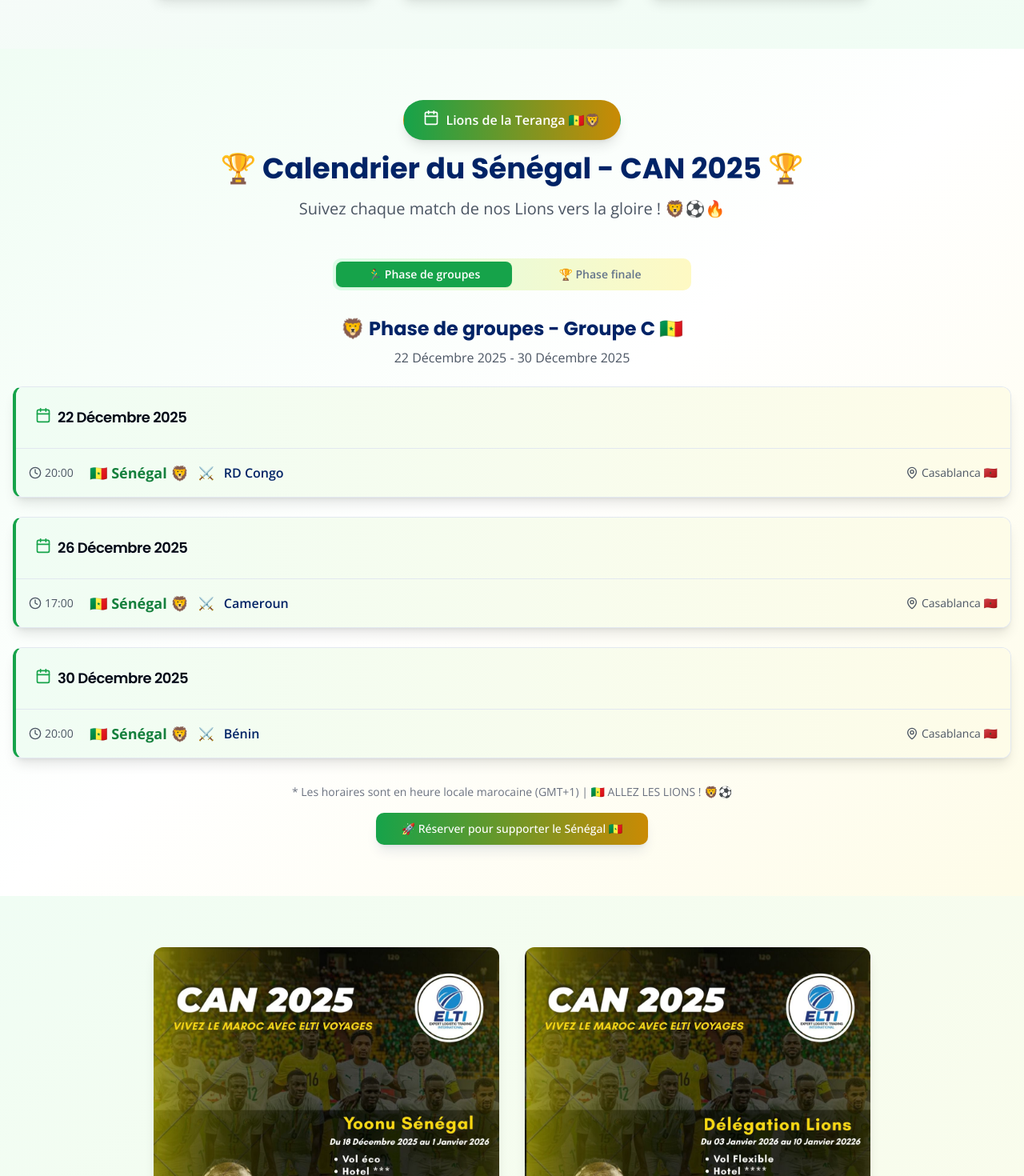
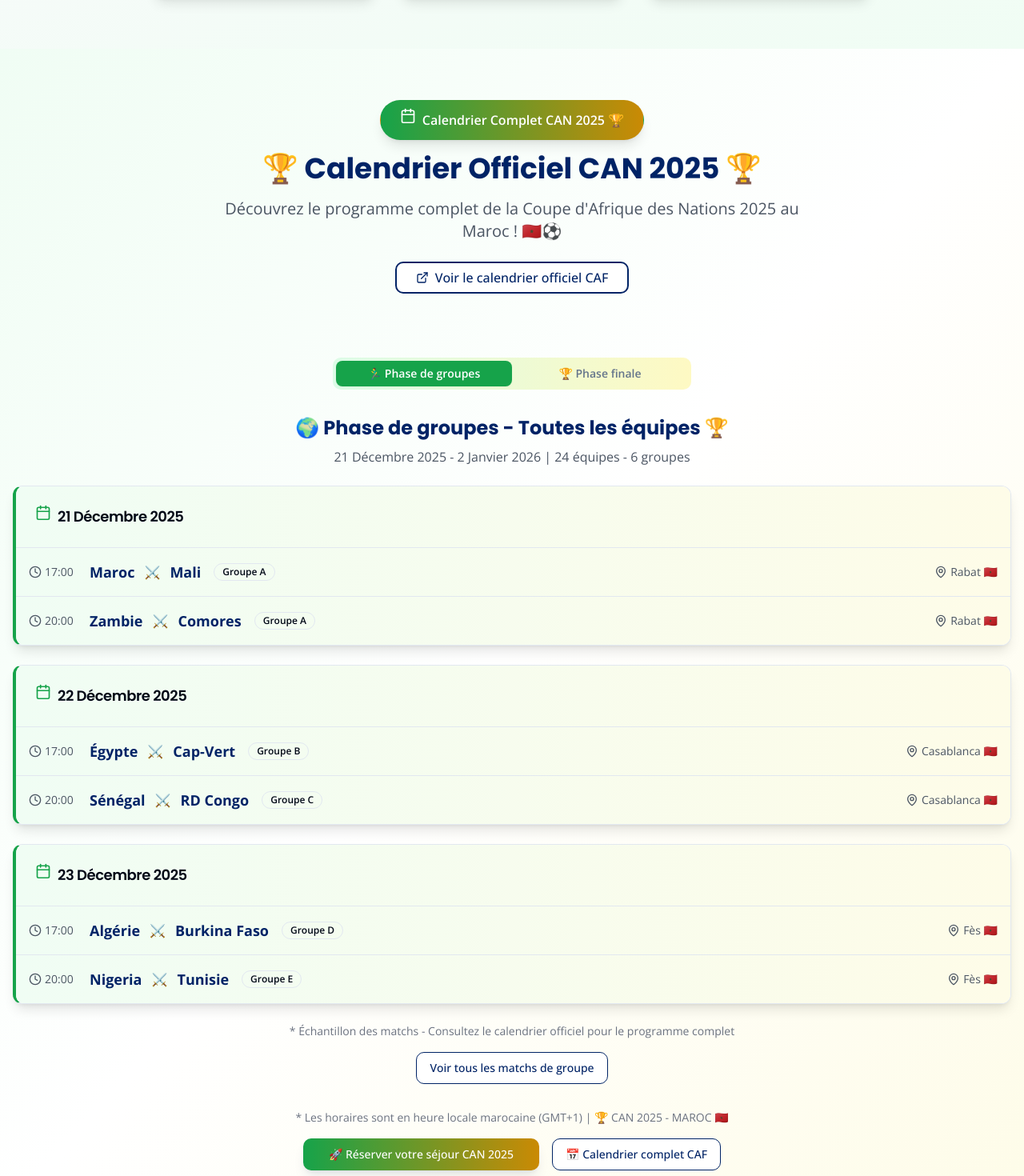
Before and after one commit to Cherif0104/elti-voyages-afrika, a React (Vite) app: page /can2025 in a window 1280 px wide. Shown: the part 1040-2510 px from the top of the page at 80% size. Built offline with nearby package versions, Linux system fonts and the light colour scheme.

Commit message:
Refactor: Display all CAN 2025 team schedules
Display the schedule for all CAN 2025 teams instead of just Senegal.

```diff
--- a/src/pages/Can2025.tsx
+++ b/src/pages/Can2025.tsx
@@ -1,6 +1,7 @@
+
 import { Button } from "@/components/ui/button";
 import { Card, CardContent, CardDescription, CardHeader, CardTitle } from "@/components/ui/card";
-import { Trophy, Calendar, MapPin, Users, Star, Phone, Clock, Heart, Flag, Zap } from "lucide-react";
+import { Trophy, Calendar, MapPin, Users, Star, Phone, Clock, Heart, Flag, Zap, ExternalLink } from "lucide-react";
 import { Tabs, TabsContent, TabsList, TabsTrigger } from "@/components/ui/tabs";
 import { Badge } from "@/components/ui/badge";
 import { motion } from "framer-motion";
@@ -23,56 +24,73 @@ const Can2025 = () => {
     features: ["Vol A/R Business", "Hôtel 5*", "Billets VIP", "Transferts privés", "Accès lounge"]
   }];
 
-  // Matchs du Sénégal uniquement
-  const senegalMatches = [
+  // Matchs de la phase de groupes - échantillon
+  const groupMatches = [
+    {
+      date: "21 Décembre 2025",
+      matches: [
+        { time: "17:00", team1: "Maroc", team2: "Mali", venue: "Rabat", group: "Groupe A" },
+        { time: "20:00", team1: "Zambie", team2: "Comores", venue: "Rabat", group: "Groupe A" }
+      ]
+    },
     {
       date: "22 Décembre 2025",
       matches: [
-        { time: "20:00", team1: "Sénégal", team2: "RD Congo", venue: "Casablanca", phase: "Phase de groupes" }
+        { time: "17:00", team1: "Égypte", team2: "Cap-Vert", venue: "Casablanca", group: "Groupe B" },
+        { time: "20:00", team1: "Sénégal", team2: "RD Congo", venue: "Casablanca", group: "Groupe C" }
       ]
     },
     {
-      date: "26 Décembre 2025",
+      date: "23 Décembre 2025",
       matches: [
-        { time: "17:00", team1: "Sénégal", team2: "Cameroun", venue: "Casablanca", phase: "Phase de groupes" }
-      ]
-    },
-    {
-      date: "30 Décembre 2025",
-      matches: [
-        { time: "20:00", team1: "Sénégal", team2: "Bénin", venue: "Casablanca", phase: "Phase de groupes" }
+        { time: "17:00", team1: "Algérie", team2: "Burkina Faso", venue: "Fès", group: "Groupe D" },
+        { time: "20:00", team1: "Nigeria", team2: "Tunisie", venue: "Fès", group: "Groupe E" }
       ]
     }
   ];
 
-  // Matchs potentiels en phase finale (si qualification)
-  const senegalKnockoutMatches = [
+  // Matchs des phases finales
+  const knockoutMatches = [
     {
       phase: "Huitièmes de finale",
       date: "5-6 Janvier 2026",
       matches: [
-        { time: "À déterminer", team1: "Sénégal", team2: "Adversaire qualifié", venue: "À déterminer" }
+        { time: "17:00", team1: "1er Groupe A", team2: "2ème Groupe B", venue: "Casablanca" },
+        { time: "20:00", team1: "1er Groupe C", team2: "2ème Groupe D", venue: "Rabat" },
+        { time: "17:00", team1: "1er Groupe E", team2: "2ème Groupe F", venue: "Marrakech" },
+        { time: "20:00", team1: "1er Groupe B", team2: "2ème Groupe A", venue: "Fès" }
       ]
     },
     {
       phase: "Quarts de finale",
       date: "9-10 Janvier 2026",
       matches: [
-        { time: "À déterminer", team1: "Sénégal", team2: "Vainqueur 1/8", venue: "À déterminer" }
+        { time: "17:00", team1: "Vainqueur 1/8 - 1", team2: "Vainqueur 1/8 - 2", venue: "Casablanca" },
+        { time: "20:00", team1: "Vainqueur 1/8 - 3", team2: "Vainqueur 1/8 - 4", venue: "Rabat" },
+        { time: "17:00", team1: "Vainqueur 1/8 - 5", team2: "Vainqueur 1/8 - 6", venue: "Marrakech" },
+        { time: "20:00", team1: "Vainqueur 1/8 - 7", team2: "Vainqueur 1/8 - 8", venue: "Fès" }
       ]
     },
     {
       phase: "Demi-finales",
       date: "13-14 Janvier 2026",
       matches: [
-        { time: "À déterminer", team1: "Sénégal", team2: "Vainqueur 1/4", venue: "À déterminer" }
+        { time: "17:00", team1: "Vainqueur 1/4 - 1", team2: "Vainqueur 1/4 - 2", venue: "Casablanca" },
+        { time: "20:00", team1: "Vainqueur 1/4 - 3", team2: "Vainqueur 1/4 - 4", venue: "Rabat" }
+      ]
+    },
+    {
+      phase: "Match pour la 3ème place",
+      date: "17 Janvier 2026",
+      matches: [
+        { time: "17:00", team1: "Perdant Demi 1", team2: "Perdant Demi 2", venue: "Rabat" }
       ]
     },
     {
       phase: "Finale",
       date: "18 Janvier 2026",
       matches: [
-        { time: "20:00", team1: "Sénégal", team2: "Finaliste", venue: "Casablanca" }
+        { time: "20:00", team1: "Finaliste 1", team2: "Finaliste 2", venue: "Casablanca" }
       ]
     }
   ];
@@ -421,7 +439,7 @@ const Can2025 = () => {
         </div>
       </section>
 
-      {/* Calendrier Section - Matchs du Sénégal avec animations */}
+      {/* Calendrier Section - Tous les matchs de la CAN 2025 */}
       <section className="py-16 bg-gradient-to-br from-green-50 via-white to-yellow-50">
         <div className="container mx-auto px-4">
           <motion.div
@@ -442,7 +460,7 @@ const Can2025 = () => {
                 >
                   <Calendar className="h-5 w-5" />
                 </motion.div>
-                Lions de la Teranga 🇸🇳🦁
+                Calendrier Complet CAN 2025 🏆
               </Badge>
             </motion.div>
 
@@ -453,18 +471,42 @@ const Can2025 = () => {
               viewport={{ once: true }}
               transition={{ duration: 0.6, delay: 0.2 }}
             >
-              🏆 Calendrier du Sénégal - CAN 2025 🏆
+              🏆 Calendrier Officiel CAN 2025 🏆
             </motion.h2>
 
             <motion.p
-              className="text-xl text-gray-600 max-w-3xl mx-auto"
+              className="text-xl text-gray-600 max-w-3xl mx-auto mb-6"
               initial={{ opacity: 0 }}
               whileInView={{ opacity: 1 }}
               viewport={{ once: true }}
               transition={{ duration: 0.8, delay: 0.4 }}
             >
-              Suivez chaque match de nos Lions vers la gloire ! 🦁⚽🔥
+              Découvrez le programme complet de la Coupe d'Afrique des Nations 2025 au Maroc ! 🇲🇦⚽
             </motion.p>
+
+            {/* Lien vers le calendrier officiel */}
+            <motion.div
+              initial={{ opacity: 0, y: 20 }}
+              whileInView={{ opacity: 1, y: 0 }}
+              viewport={{ once: true }}
+              transition={{ duration: 0.6, delay: 0.6 }}
+            >
+              <Button
+                variant="outline"
+                className="mb-8 px-6 py-3 text-base border-2 border-primary text-primary hover:bg-primary hover:text-white transition-all duration-300"
+                asChild
+              >
+                <a
+                  href="https://www.cafonline.com/total-energies-africa-cup-of-nations/fixtures-results"
+                  target="_blank"
+                  rel="noopener noreferrer"
+                  className="flex items-center gap-2"
+                >
+                  <ExternalLink className="h-5 w-5" />
+                  Voir le calendrier officiel CAF
+                </a>
+              </Button>
+            </motion.div>
           </motion.div>
 
           <Tabs defaultValue="groupes" className="w-full">
@@ -493,13 +535,13 @@ const Can2025 = () => {
                 viewport={{ once: true }}
               >
                 <h3 className="text-2xl font-bold text-primary mb-2">
-                  🦁 Phase de groupes - Groupe C 🇸🇳
+                  🌍 Phase de groupes - Toutes les équipes 🏆
                 </h3>
-                <p className="text-gray-600">22 Décembre 2025 - 30 Décembre 2025</p>
+                <p className="text-gray-600">21 Décembre 2025 - 2 Janvier 2026 | 24 équipes - 6 groupes</p>
               </motion.div>
 
               <div className="grid gap-6">
-                {senegalMatches.map((day, dayIndex) => (
+                {groupMatches.map((day, dayIndex) => (
                   <motion.div
                     key={dayIndex}
                     initial={{ opacity: 0, x: -50 }}
@@ -525,7 +567,7 @@ const Can2025 = () => {
                           {day.matches.map((match, matchIndex) => (
                             <motion.div
                               key={matchIndex}
-                              className="flex items-center justify-between p-4 bg-gradient-to-r from-green-50 to-yellow-50 hover:from-green-100 hover:to-yellow-100 transition-all duration-300"
+                              className="flex items-center justify-between p-4 bg-gradient-to-r from-green-50 to-yellow-50 hover:from-green-100 hover:to-yellow-100 transition-all duration-300 border-b last:border-b-0"
                               whileHover={{ backgroundColor: "rgba(34, 197, 94, 0.1)" }}
                             >
                               <div className="flex items-center space-x-4">
@@ -535,14 +577,17 @@ const Can2025 = () => {
                                 </div>
                                 <div className="flex items-center space-x-3">
                                   <motion.span
-                                    className="font-bold text-green-700 text-lg flex items-center"
+                                    className="font-bold text-primary text-lg flex items-center"
                                     whileHover={{ scale: 1.1 }}
                                   >
-                                    🇸🇳 {match.team1} 🦁
+                                    {match.team1}
                                   </motion.span>
                                   <span className="text-gray-400 font-bold">⚔️</span>
-                                  <span className="font-semibold text-primary">{match.team2}</span>
+                                  <span className="font-bold text-primary text-lg">{match.team2}</span>
                                 </div>
+                                <Badge variant="outline" className="text-xs">
+                                  {match.group}
+                                </Badge>
                               </div>
                               <div className="flex items-center text-sm text-gray-600">
                                 <MapPin className="h-4 w-4 mr-1" />
@@ -556,6 +601,30 @@ const Can2025 = () => {
                   </motion.div>
                 ))}
               </div>
+
+              <motion.div
+                className="text-center mt-6"
+                initial={{ opacity: 0, y: 20 }}
+                whileInView={{ opacity: 1, y: 0 }}
+                viewport={{ once: true }}
+              >
+                <p className="text-sm text-gray-500 mb-4">
+                  * Échantillon des matchs - Consultez le calendrier officiel pour le programme complet
+                </p>
+                <Button
+                  variant="outline"
+                  className="border-primary text-primary hover:bg-primary hover:text-white"
+                  asChild
+                >
+                  <a
+                    href="https://www.cafonline.com/total-energies-africa-cup-of-nations/fixtures-results"
+                    target="_blank"
+                    rel="noopener noreferrer"
+                  >
+                    Voir tous les matchs de groupe
+                  </a>
+                </Button>
+              </motion.div>
             </TabsContent>
 
             <TabsContent value="elimination" className="space-y-6">
@@ -568,11 +637,11 @@ const Can2025 = () => {
                 <h3 className="text-2xl font-bold text-primary mb-2">
                   🏆 Phase à élimination directe 🔥
                 </h3>
-                <p className="text-gray-600">5 Janvier - 18 Janvier 2026 (si qualification)</p>
+                <p className="text-gray-600">5 Janvier - 18 Janvier 2026 | Du meilleur 16 à la finale</p>
               </motion.div>
 
               <div className="grid gap-6">
-                {senegalKnockoutMatches.map((phase, phaseIndex) => (
+                {knockoutMatches.map((phase, phaseIndex) => (
                   <motion.div
                     key={phaseIndex}
                     initial={{ opacity: 0, x: 50 }}
@@ -599,7 +668,7 @@ const Can2025 = () => {
                           {phase.matches.map((match, matchIndex) => (
                             <motion.div
                               key={matchIndex}
-                              className="flex items-center justify-between p-4 bg-gradient-to-r from-yellow-50 to-green-50 hover:from-yellow-100 hover:to-green-100 transition-all duration-300"
+                              className="flex items-center justify-between p-4 bg-gradient-to-r from-yellow-50 to-green-50 hover:from-yellow-100 hover:to-green-100 transition-all duration-300 border-b last:border-b-0"
                               whileHover={{ backgroundColor: "rgba(234, 179, 8, 0.1)" }}
                             >
                               <div className="flex items-center space-x-4">
@@ -609,18 +678,18 @@ const Can2025 = () => {
                                 </div>
                                 <div className="flex items-center space-x-3">
                                   <motion.span
-                                    className="font-bold text-green-700 text-lg flex items-center"
+                                    className="font-bold text-primary text-base flex items-center"
                                     whileHover={{ scale: 1.1 }}
                                   >
-                                    🇸🇳 {match.team1} 🦁
+                                    {match.team1}
                                   </motion.span>
                                   <span className="text-gray-400 font-bold">⚔️</span>
-                                  <span className="font-semibold text-primary text-sm">{match.team2}</span>
+                                  <span className="font-bold text-primary text-base">{match.team2}</span>
                                 </div>
                               </div>
                               <div className="flex items-center text-sm text-gray-600">
                                 <MapPin className="h-4 w-4 mr-1" />
-                                {match.venue}
+                                {match.venue} 🇲🇦
                               </div>
                             </motion.div>
                           ))}
@@ -641,18 +710,41 @@ const Can2025 = () => {
             transition={{ duration: 0.8 }}
           >
             <p className="text-sm text-gray-500 mb-4">
-              * Les horaires sont en heure locale marocaine (GMT+1) | 🇸🇳 ALLEZ LES LIONS ! 🦁⚽
+              * Les horaires sont en heure locale marocaine (GMT+1) | 🏆 CAN 2025 - MAROC 🇲🇦
             </p>
+            <div className="flex flex-col sm:flex-row gap-4 justify-center">
               <motion.div
                 whileHover={{ scale: 1.05 }}
                 whileTap={{ scale: 0.95 }}
               >
-              <Button className="px-8 bg-gradient-to-r from-green-600 to-yellow-600 hover:from-green-700 hover:to-yellow-700 shadow-lg" asChild>
+                <Button
+                  className="px-8 bg-gradient-to-r from-green-600 to-yellow-600 hover:from-green-700 hover:to-yellow-700 shadow-lg"
+                  asChild
+                >
                   <a href="https://wa.me/212614082524" target="_blank" rel="noopener noreferrer">
-                  🚀 Réserver pour supporter le Sénégal 🇸🇳
+                    🚀 Réserver votre séjour CAN 2025
                   </a>
                 </Button>
               </motion.div>
+              <motion.div
+                whileHover={{ scale: 1.05 }}
+                whileTap={{ scale: 0.95 }}
+              >
+                <Button
+                  variant="outline"
+                  className="border-primary text-primary hover:bg-primary hover:text-white"
+                  asChild
+                >
+                  <a
+                    href="https://www.cafonline.com/total-energies-africa-cup-of-nations/fixtures-results"
+                    target="_blank"
+                    rel="noopener noreferrer"
+                  >
+                    📅 Calendrier complet CAF
+                  </a>
+                </Button>
+              </motion.div>
+            </div>
           </motion.div>
         </div>
       </section>
```
Lines whose indentation alone changed are shown as unchanged.
